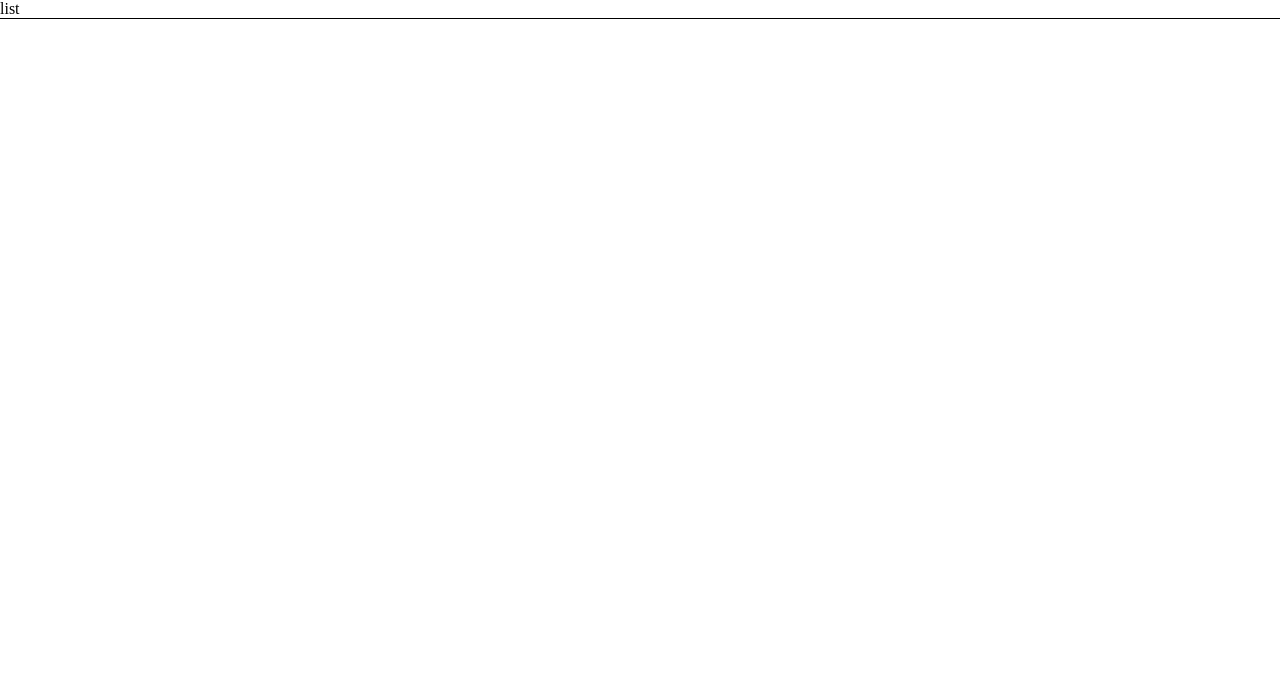
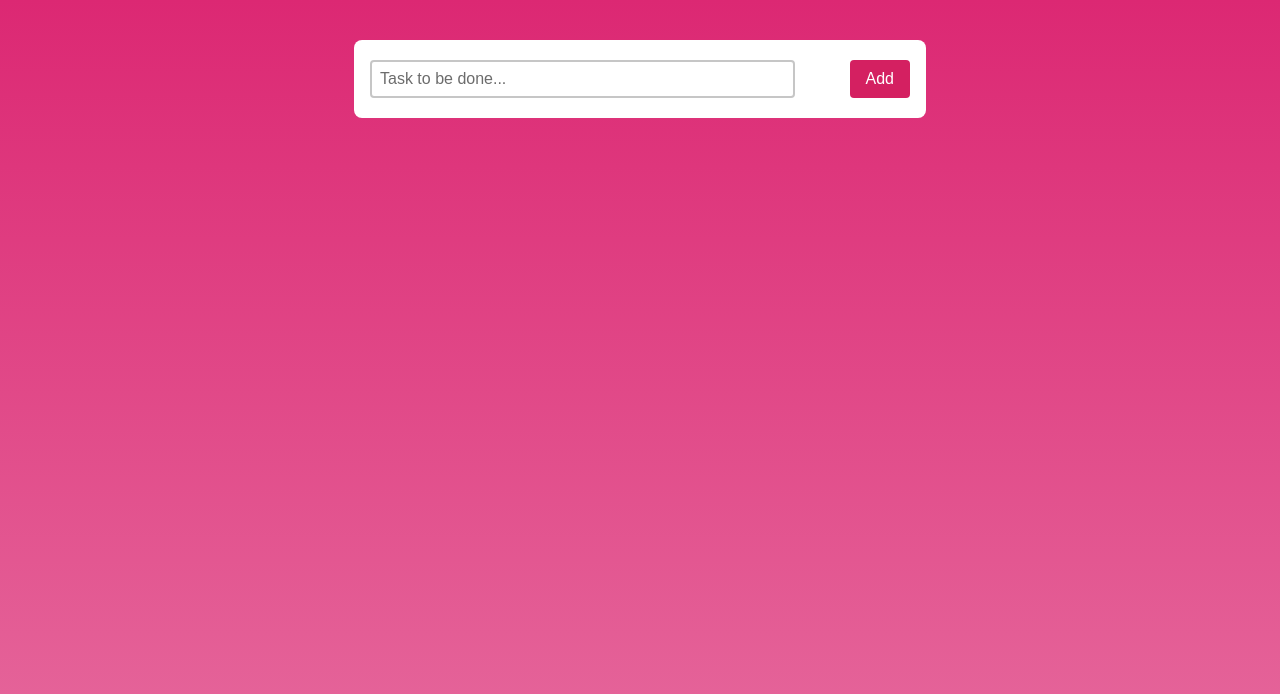
Before and after one commit to krontill/todo-list-exercise, a React app: page / in a window 1280 px wide. Shown: the top 694 px of the page. Built offline with nearby package versions, Linux system fonts and the light colour scheme.

Commit message:
User can add a new todo item and mark

```diff
--- a/src/App.styled.ts
+++ b/src/App.styled.ts
@@ -1,5 +1,29 @@
 import styled from 'styled-components';
 
 export const Wrapper = styled.main`
-  border-bottom: 1px solid;
+  background: linear-gradient(#dc2873, #e66b9e);
+  height: 100vh;
+  overflow: auto;
+  font-family: sans-serif;
+  color: black;
 `;
+
+export const Panel = styled.div`
+  border-radius: 8px;
+  background: #fff;
+  padding: 20px 16px;
+  margin: 40px auto;
+  max-width: 320px;
+  display: flex;
+  justify-content: space-between;
+
+  @media (min-width: 769px) {
+    max-width: 540px;
+  }
+`;
+
+export const StyledUl = styled.ul`
+  margin: 0;
+  padding: 0;
+  width: 100%;
+`;
--- a/src/App.tsx
+++ b/src/App.tsx
@@ -1,5 +1,51 @@
 import * as React from 'react';
-import { Wrapper } from './App.styled';
 import 'normalize.css';
+import { v4 as uuidv4 } from 'uuid';
+import { ListItem } from './components/ListItem/ListItem';
+import { Wrapper, Panel, StyledUl } from './App.styled';
+import { Input } from './components/Input/Input';
+import { Button } from './components/Button/Button';
+import { ListItemType } from './types/ListItem';
 
-export const App = () => <Wrapper>list</Wrapper>;
+const initialState: ListItemType[] = [];
+const initialInputValue = '';
+
+export const App = () => {
+  const [state, setState] = React.useState<ListItemType[]>(initialState);
+  const [inputValue, onChangeInput] = React.useState(initialInputValue);
+
+  const addNewItem = React.useCallback(() => {
+    if (inputValue.trim() === '') return;
+
+    const newItem = { text: inputValue, isDone: false, id: uuidv4() };
+    const newState = [...state, newItem];
+    setState(newState);
+    onChangeInput(initialInputValue);
+  }, [state, inputValue]);
+
+  const markItem = React.useCallback(
+    (id: string) => {
+      const newState = state.map((item) => (item.id === id ? { ...item, isDone: !item.isDone } : item));
+      setState(newState);
+    },
+    [state]
+  );
+
+  return (
+    <Wrapper>
+      <Panel>
+        <Input onChange={onChangeInput} value={inputValue} />
+        <Button onClick={addNewItem} text="Add" />
+      </Panel>
+      {state.length === 0 ? null : (
+        <Panel>
+          <StyledUl>
+            {state.map((item) => (
+              <ListItem item={item} onClick={markItem} key={item.id} />
+            ))}
+          </StyledUl>
+        </Panel>
+      )}
+    </Wrapper>
+  );
+};
--- /dev/null
+++ b/src/components/Button/Button.styled.ts
@@ -0,0 +1,10 @@
+import styled from 'styled-components';
+
+export const ButtonStyled = styled.button`
+  background: #d42061;
+  border: none;
+  color: #ffffff;
+  padding: 8px 16px;
+  border-radius: 4px;
+  cursor: pointer;
+`;
--- /dev/null
+++ b/src/components/Button/Button.tsx
@@ -0,0 +1,11 @@
+import * as React from 'react';
+import { ButtonStyled } from './Button.styled';
+
+interface Props {
+  text: string;
+  onClick: React.MouseEventHandler<HTMLButtonElement>;
+}
+
+export const Button: React.FC<Props> = React.memo(({ onClick, text }) => (
+  <ButtonStyled onClick={onClick}>{text}</ButtonStyled>
+));
--- /dev/null
+++ b/src/components/Input/Input.styled.ts
@@ -0,0 +1,20 @@
+import styled from 'styled-components';
+
+export const StyledInput = styled.input`
+  padding: 8px;
+  border-radius: 4px;
+  border: 2px solid #c6c6c6;
+  outline: none;
+
+  ::placeholder {
+    color: #6c6c6c;
+  }
+
+  &:focus {
+    border-color: #7e55e8;
+  }
+
+  @media (min-width: 769px) {
+    width: 75%;
+  }
+`;
--- /dev/null
+++ b/src/components/Input/Input.tsx
@@ -0,0 +1,16 @@
+import * as React from 'react';
+import { StyledInput } from './Input.styled';
+
+interface Props {
+  value: string;
+  onChange: React.Dispatch<React.SetStateAction<string>>;
+}
+
+export const Input: React.FC<Props> = ({ onChange, value }) => (
+  <StyledInput
+    onChange={(event) => onChange(event.currentTarget.value)}
+    value={value}
+    type="text"
+    placeholder="Task to be done..."
+  />
+);
--- /dev/null
+++ b/src/components/ListItem/ListItem.styled.ts
@@ -0,0 +1,21 @@
+import styled from 'styled-components';
+
+export const Item = styled.li`
+  list-style: none;
+  padding: 4px 8px;
+  border-bottom: 2px solid #c6c6c6;
+`;
+
+interface Text {
+  readonly isDone: boolean;
+}
+
+export const Text = styled.span<Text>`
+  cursor: pointer;
+  word-break: break-word;
+  padding: 4px 0;
+  width: 100%;
+  display: inline-flex;
+
+  ${({ isDone }) => isDone && `text-decoration: line-through;`}
+`;
--- /dev/null
+++ b/src/components/ListItem/ListItem.tsx
@@ -0,0 +1,20 @@
+import * as React from 'react';
+import { Item, Text } from './ListItem.styled';
+import { ListItemType } from '../../types/ListItem';
+
+interface Props {
+  item: ListItemType;
+  onClick: React.Dispatch<React.SetStateAction<string>>;
+}
+
+export const ListItem: React.FC<Props> = React.memo(({ onClick, item }) => {
+  const { text, isDone, id } = item;
+
+  return (
+    <Item>
+      <Text isDone={isDone} onClick={() => onClick(id)}>
+        {text}
+      </Text>
+    </Item>
+  );
+});
--- /dev/null
+++ b/src/types/ListItem.ts
@@ -0,0 +1,5 @@
+export interface ListItemType {
+  id: string;
+  text: string;
+  isDone: boolean;
+}
```
Also changed, not shown: package.json (+6 -4 lines), 1 other file (tests, documents, lock files or other folders).
